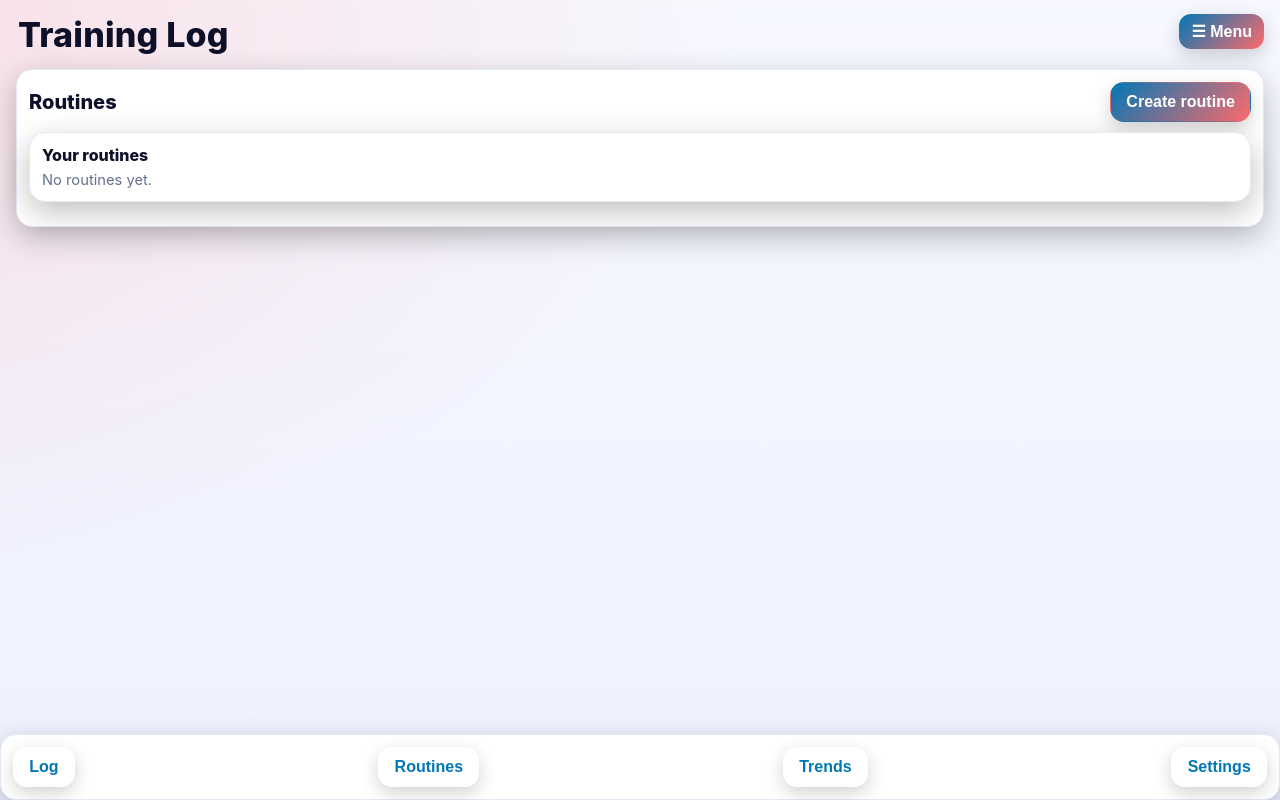
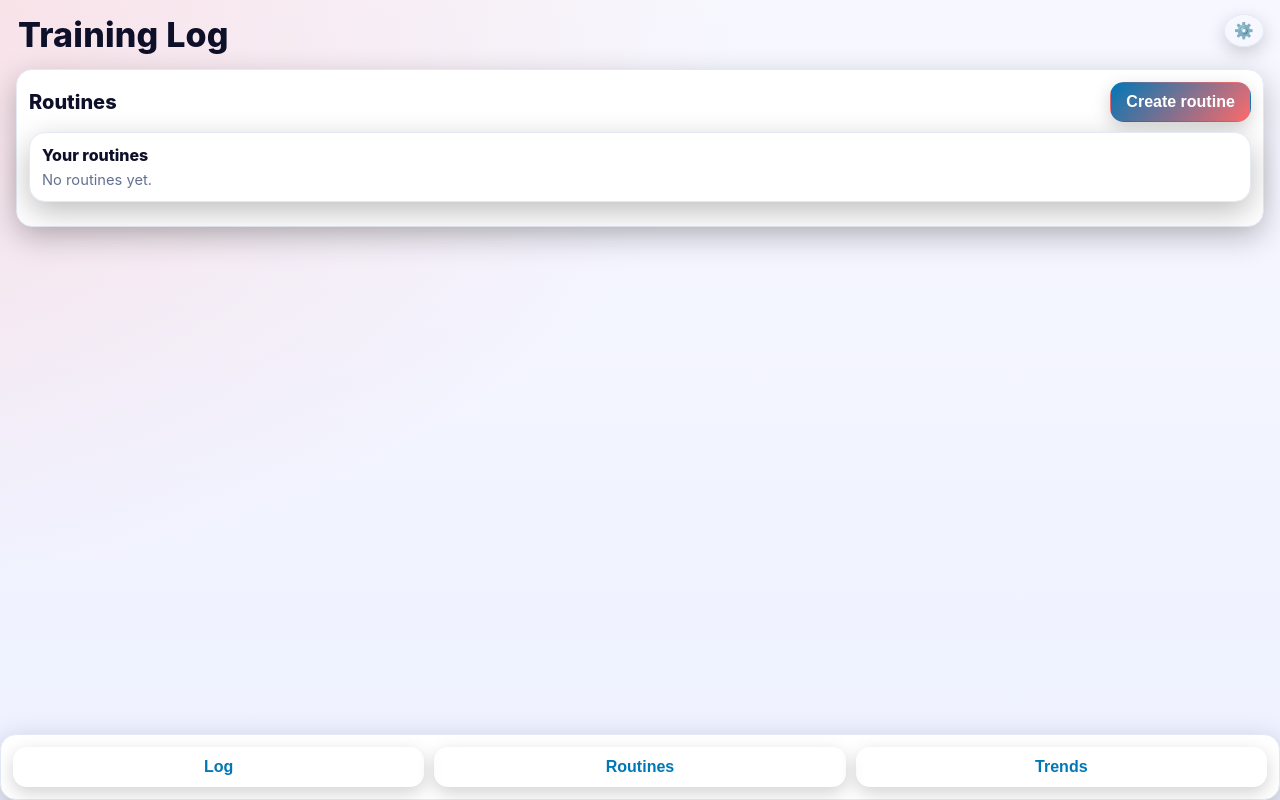
Before and after one commit to snowballs24/Training-Log, a plain HTML site: page index.html in a window 1280 px wide. Drawn offline with Linux system fonts and the light colour scheme.

Commit message:
Update index.html

```diff
--- a/index.html
+++ b/index.html
@@ -120,6 +120,8 @@
     radial-gradient(1000px 600px at -30% 0%,  color-mix(in oklab, var(--primary-2) 18%, transparent), transparent),
     linear-gradient(180deg, var(--bg), var(--bg-2));
 }
+.settings-wrap { position:absolute; right:16px; top:14px; }
+.gear-btn { border-radius:50%; padding:.5rem .6rem; line-height:1; }
 
 /* ========= Base ======== */
 html,body {
@@ -382,15 +384,10 @@ nav.card{ position:fixed; left:0; right:0; bottom:0; z-index:50; margin-bottom:0
 <body data-theme="dark" data-accent="aurora">
   <div class="title-wrap">
     <h1>Training Log</h1>
-    <span class="menu-wrap">
-      <button class="menu-btn" id="menuBtn">☰ Menu</button>
-      <div id="menuPanel" class="menu-panel hidden">
-        <button data-action="navLog">Log</button>
-        <button data-action="navRoutines">Routines</button>
-        <button data-action="navTrends">Trends</button>
-        <button data-action="navSettings">Settings</button>
-      </div>
+    <span class="settings-wrap">
+      <button class="icon gear-btn" id="settingsBtn" data-action="navSettings" aria-label="Settings">⚙️</button>
     </span>
+
   </div>
 
   <div class="wrap">
@@ -556,15 +553,25 @@ nav.card{ position:fixed; left:0; right:0; bottom:0; z-index:50; margin-bottom:0
       </div>
     </section>
 
-    <nav class="card">
-      <div style="display:flex; gap:10px; justify-content:space-between;">
-        <button class="ghost" type="button" data-action="navLog">Log</button>
-        <button class="ghost" type="button" data-action="navRoutines">Routines</button>
-        <button class="ghost" type="button" data-action="navTrends">Trends</button>
-        <button class="ghost" type="button" data-action="navSettings">Settings</button>
-      </div>
-    </nav>
+<nav class="card bottom-nav">
+  <div class="bottom-bar">
+    <button class="ghost" type="button" data-action="navLog">Log</button>
+    <button class="ghost" type="button" data-action="navRoutines">Routines</button>
+    <button class="ghost" type="button" data-action="navTrends">Trends</button>
   </div>
+</nav>
+
+<style>
+/* already fixed to bottom via your existing nav.card rule */
+.bottom-nav .bottom-bar {
+  display: grid;
+  grid-template-columns: repeat(3, 1fr);
+  gap: 10px;
+}
+.bottom-nav .bottom-bar button {
+  width: 100%;
+}
+</style>
 
 <div id="modalRoot" class="app-modal hidden" aria-hidden="true">
   <div class="app-sheet" role="dialog" aria-modal="true" aria-labelledby="modalTitle">
@@ -577,6 +584,7 @@ nav.card{ position:fixed; left:0; right:0; bottom:0; z-index:50; margin-bottom:0
     </div>
   </div>
 </div>
+
 <!-- (Optional) Firebase scripts only if you already wired cloud backup; safe if missing) -->
 
 <script>
@@ -722,14 +730,11 @@ function todayISO(){ return new Date().toISOString().slice(0,10); }
 /* ===== Navigation ===== */
 function showPage(which){
   ['logPage','routinesPage','trendsPage','settingsPage'].forEach(id=> $(id).classList.toggle('hidden', id!==which));
-  $('menuPanel').classList.add('hidden');
   if(which==='logPage'){ renderSelectors(); buildLog(); }
   if(which==='trendsPage'){ renderSelectors(); buildTrends(); }
   if(which==='routinesPage'){ renderRoutinesList(); }
   if(which==='settingsPage'){ hydrateSettingsUI(); }
 }
-$('menuBtn').addEventListener('click', ()=> $('menuPanel').classList.toggle('hidden'));
-document.addEventListener('click', (e)=>{ if(!e.target.closest('.menu-wrap')) $('menuPanel').classList.add('hidden'); });
 
 /* ===== Routines list/manage ===== */
 function renderRoutinesList(){
```
